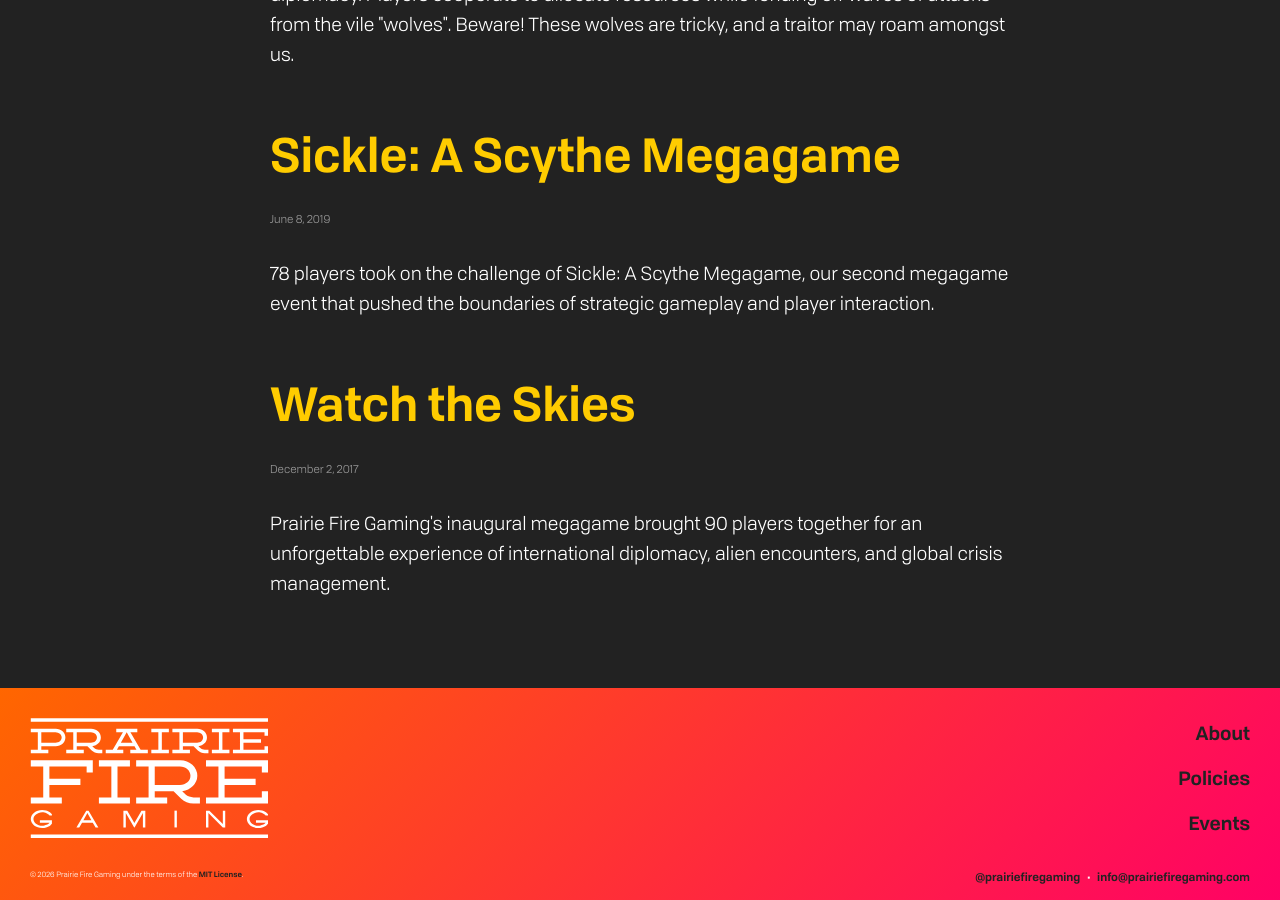
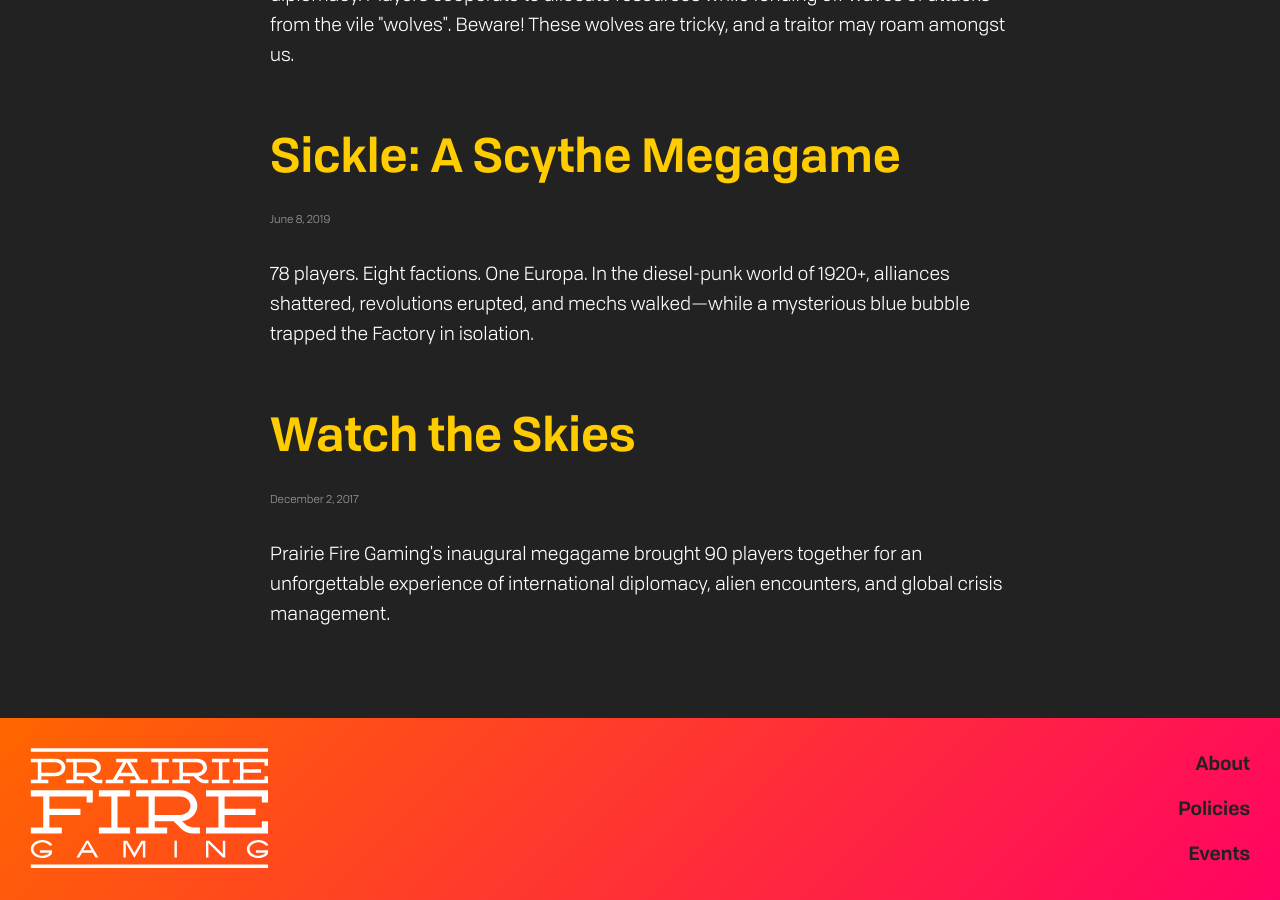
Before and after one commit to jedlimke/prairiefiregaming.com, a Jekyll site: the page built from events/index.md, in a window 1280 px wide and 900 px high, scrolled down 586 px. Built offline with Jekyll 4.4.1, drawn with Linux system fonts in a browser that asks for light colours; some of the changed lines change nothing that is shown.

Commit message:
Initial Sickle writeup.

```diff
--- a/_posts/2019-06-08-sickle.md
+++ b/_posts/2019-06-08-sickle.md
@@ -3,13 +3,91 @@
 title: "Sickle: A Scythe Megagame"
 date: 2019-06-08
 image: /assets/megagames/sickle-hero.png
-excerpt: "78 players took on the challenge of Sickle: A Scythe Megagame, our second megagame event that pushed the boundaries of strategic gameplay and player interaction."
+excerpt: "78 players. Eight factions. One Europa. In the diesel-punk world of 1920+, alliances shattered, revolutions erupted, and mechs walked—while a mysterious blue bubble trapped the Factory in isolation."
 ---
 
-78 players took on the challenge of _Sickle: A Scythe Megagame_, our second megagame event that pushed the boundaries of strategic gameplay and player interaction.
+**78 players. Eight factions. One Europa.**
 
-**78 players, eight factions, and countless schemes in the diesel-punk world of 1920+**
+_The Great War has ended, but peace is fragile in the alternate **1920+** universe. Towering diesel-punk mechs patrol borders. Noble houses scheme in the Crimean Khanate. The Rusviet Union teeters between democracy and revolution. And somewhere in the heart of Europa, the Factory—led by Nikolai Tesla's successor—has gone mysteriously dark._
 
-Set in the alternate 1920+ universe created by Jakub Rozalski, players navigated the complex political, military, and economic landscape of Europa. Eight factions—the Rusviet Union, Republic of Polania, Saxon Empire, Nordic Kingdom, Crimean Khanate, the Factory, the Albion Expeditionary Force, and the Togawa Shogunate's Factory Task Force—vied for dominance through diplomacy, resource management, and the occasional deployment of towering diesel-punk mechs.
+This was **Sickle: A Scythe Megagame**, our second megagame event. Set in Jakub Rozalski's richly detailed world, 78 players became politicians, military commanders, diplomats, and conspirators across eight nations. What followed was six hours of border skirmishes, assassination plots, international incidents, technological breakthroughs, and one very angry khan.
 
-Players experienced the tension of managing national resources, negotiating treaties, designing fantastical technologies, and making decisions that could lead their nation to prosperity or ruin. From coups and conspiracies to land reform and industrial innovation, Sickle delivered hours of memorable political intrigue and strategic gameplay.
+---
+
+## How It Started
+
+The factions entered an uneasy peace:
+
+- **The Rusviet Union** – Democracy vs. revolution. The Tsar had abdicated to a symbolic role, but would the Provisional Government hold against communist pressure?
+- **Republic of Polania** – Newly independent and furious about centuries of being pushed around. Would they isolate allies or unite Europa?
+- **Saxon Empire** – The Great War forced internal reform. The Emperor now shared power with a conspiratorial senate and an even more conspiratorial house of representatives.
+- **Nordic Kingdom** – Absolute monarchy over a disgruntled Norway and Denmark. Complex overlapping noble ranks made everything complicated.
+- **Crimean Khanate** – Five Great Noble Houses fought to influence the Khanate while sitting on valuable fertile land and oil wealth.
+- **The Factory** – Run by CEO Fenris after Tesla's disappearance. Wondrous inventions... frequently weaponized.
+- **Albion Expeditionary Force** – Led by Clan Albion, staffed by rival Clan Greyson, bankrolled by London. What could go wrong?
+- **Togawa Shogunate's Factory Task Force** – Shinobi, samurai, and warrior monks in a zeppelin, searching for the Shogun's missing brother.
+
+Early optimism bloomed. Polonia opened rail connections with Saxony. The Nordic Kingdom was proclaimed to have the world's best beer (by a totally legitimate French tastemaker, definitely not an Italian guy in a basement). Trade routes formed. The Factory unveiled new initiatives.
+
+Then the Rusviets got greedy.
+
+## How It Escalated
+
+**"Rusviet Cossacks want to invade Crimea. Why?"** – _Pravda_
+
+The Crimean Khanate sat on resources everyone wanted. The Rusviets began massing troops on the border, claiming they absolutely, definitely, pinky-promise were NOT planning an invasion. The Crimean Great Khan demanded a sign of good faith. The Rusviets responded by poisoning thousands of Cossacks at an Odessa festival—then blamed the Khanate.
+
+**"'It's Russian smut': Crimean Khan of the Blue Horde flatly denies Rusviet claims"** – _The Times of Constantinople_
+
+Polonia, sensing the escalation, signed a non-aggression pact with Crimea. Then upgraded it to a military alliance. The Factory and Crimea unveiled plans for a "supergun." The Rusviets immediately announced their own supergun. Then Crimea announced an even better "super duper gun."
+
+Meanwhile, East Prussia seceded from Saxony, founded a global peace forum, then started charging tolls on rail travel and calling for workers worldwide to blow up railroads and stop production.
+
+**"'If your country has forgotten you, rise up with us'"** – _Vox Populi_
+
+And then someone assassinated the Crimean Khan.
+
+**"Breaking: Crimean Khan assassinated, Rusviets claim responsibility; new khan elected"** – _The Daily Register_
+
+## Total Chaos
+
+Borders closed. Borders reopened. Pro-military resistance forces surrounded Berlin. Crimean peasants revolted. Polanian dirigibles mobilized. The Nordic Kingdom rolled out new airships; Rusviets scoffed ("You guys are cute").
+
+East Prussia reunited with Saxony after their brief independence experiment went sideways. Romanian revolutionaries raided Factory supply lines. Nuclear warheads paraded through Rusviet streets with the Nordic King awkwardly in attendance.
+
+And then the Factory activated a massive blue energy shield.
+
+**"Massive blue bubble surrounds the factory, travel made nearly impossible"** – _The Factory Press_
+
+Nobody could get in. Nobody could get out. The Factory was effectively cut off from Europa while cyborgs fought mechs and airships with death rays over burning Romanian cities.
+
+## The Highlight Reel
+
+**The Crimean Soap Opera** – Five noble houses fought for influence while dealing with Rusviet aggression, peasant revolts, assassination, poisoning allegations, and one very persistent supergun development program.
+
+**The Polanian Identity Crisis** – Socialists split over reaction to Rusviet aggression. New socialist leadership seized control. Veterans got the best GI Bill in Europa. Refugees fled to the Nordic Kingdom for perogies.
+
+**The Saxon Isolation Mystery** – Saxony inexplicably closed its borders, then reopened them with no explanation. Analysts remain baffled. East Prussia came and went. The Emperor fought for legitimacy.
+
+**The Nordic Beer War** – A "French tastemaker" proclaimed Nordic beer the best in the world. Turned out to be an Italian guy in a basement. The Berlin Post-Dispatch issued a formal eye roll. A study then indicated Nordic beer shortened lifespans. Tensions remained high.
+
+**The Factory Enigma** – CEO Fenris showcased reflective shielding technology, then trapped everyone inside a blue bubble while conducting exclusive deals with Togawa. The Factory Press kept publishing somehow.
+
+**The Romanian Situation** – "Cyborgs VS mechs and airships with death rays, Romania is burning." That's the whole sentence from the official Factory Press report. Romania had a bad day.
+
+**The Rusviet Nuclear Flex** – "We'll grow more food than ever before!" they announced about their nuclear technology. Then they paraded warheads through the streets. Mixed messages.
+
+## The Wrap
+
+By the end, Crimea and Polonia had formed a mech-powered military alliance. Rusviets had seized Stavropol and secured supply lines. The Factory remained trapped in its blue bubble. Saxony had its borders open (for now). The Nordic Kingdom kept making beer. Togawa established cultural exchange programs while presumably still searching for the Shogun's brother. (I think they found him... but that day was so chaotic I can't quite remember.)
+
+78 players walked out exhausted, exhilarated, and slightly confused about what had actually just happened. Alliances had formed and shattered. Wars had erupted and fizzled. Someone definitely committed war crimes. The Factory still hasn't explained the bubble.
+
+That was _Sickle_. Where machines could walk, the conspiracies never ended, and nobody—absolutely nobody—trusted the Rusviets.
+
+**Final Score:**
+- Wars Started: At least 3
+- Khans Assassinated: 1
+- Coups Attempted: Multiple
+- Blue Bubbles Deployed: 1 (too many)
+- Nordic Beer Controversies: Ongoing
```
